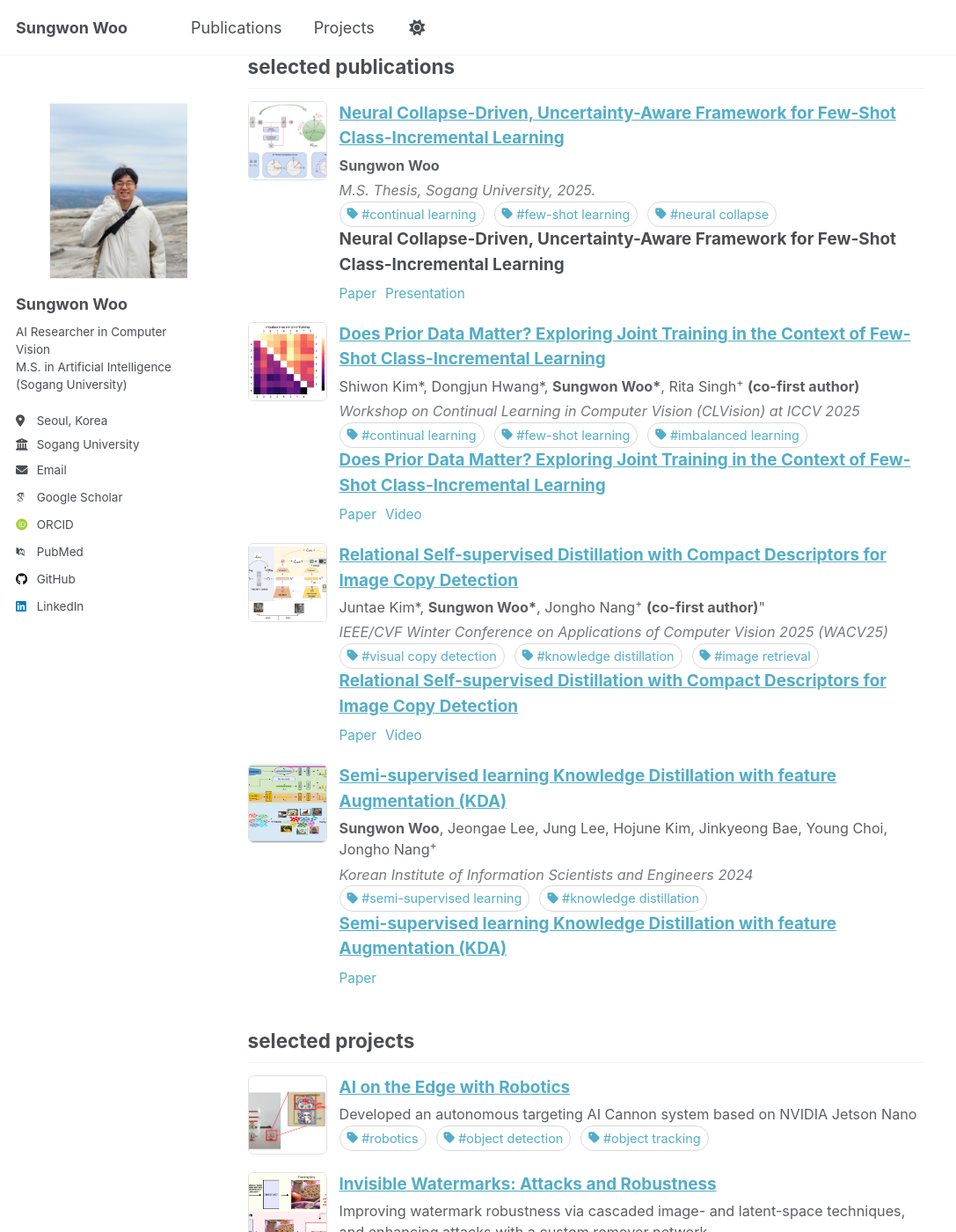
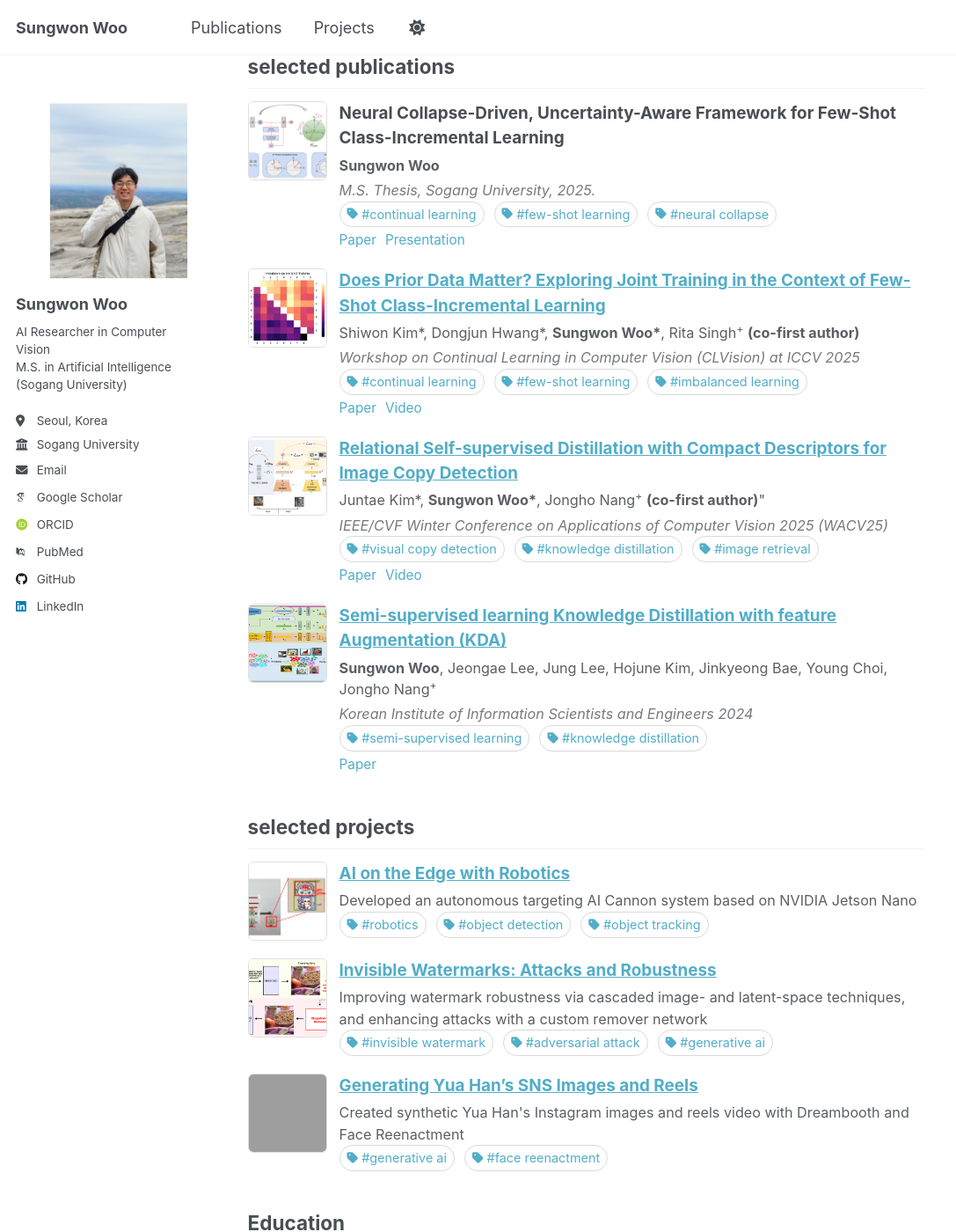
Before and after one commit to sungwon-woo/sungwon-woo.github.io, a Jekyll site: the page built from _pages/about.md, in a window 1280 px wide and 1400 px high, scrolled down 564 px. Shown: the whole window at 88% size, without its empty margins (0-1087 px from the left). Built offline with Jekyll 4.4.1, drawn with Linux system fonts in a browser that asks for light colours; some web fonts are replaced; a script that is not in the unit is left out; grey boxes are pictures that could not be loaded.

Commit message:
edit main page

```diff
--- a/_pages/about.md
+++ b/_pages/about.md
@@ -42,7 +42,13 @@ Juntae Kim\*, **Sungwon Woo***, Jongho Nang+ **(*co-first author)**
     </div>
 
     <div class="pub-meta">
-      <div class="pub-title"><a href="{{ p.url | relative_url }}">{{ p.title }}</a></div>
+      <div class="pub-title">
+        {% if p.nolink %}
+          {{ p.title }}
+        {% else %}
+          <a href="{{ p.url | relative_url }}">{{ p.title }}</a>
+        {% endif %}
+      </div>
       {% if p.authors %}<div class="pub-authors">{{ p.authors }}</div>{% endif %}
       {% if p.venue %}<div class="pub-venue"><em>{{ p.venue }}</em></div>{% endif %}
 
@@ -61,14 +67,6 @@ Juntae Kim\*, **Sungwon Woo***, Jongho Nang+ **(*co-first author)**
         {% endfor %}
       </div>
       {% endif %}
-
-      <div class="pub-title">
-        {% if p.nolink %}
-          {{ p.title }}
-        {% else %}
-          <a href="{{ p.url | relative_url }}">{{ p.title }}</a>
-        {% endif %}
-      </div>
 
       {% if p.buttons %}
       <div class="pub-links">
```
